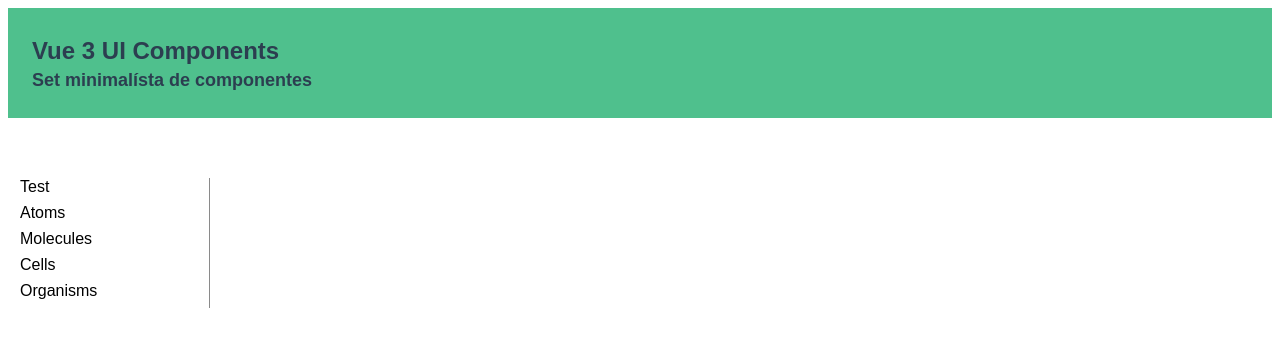
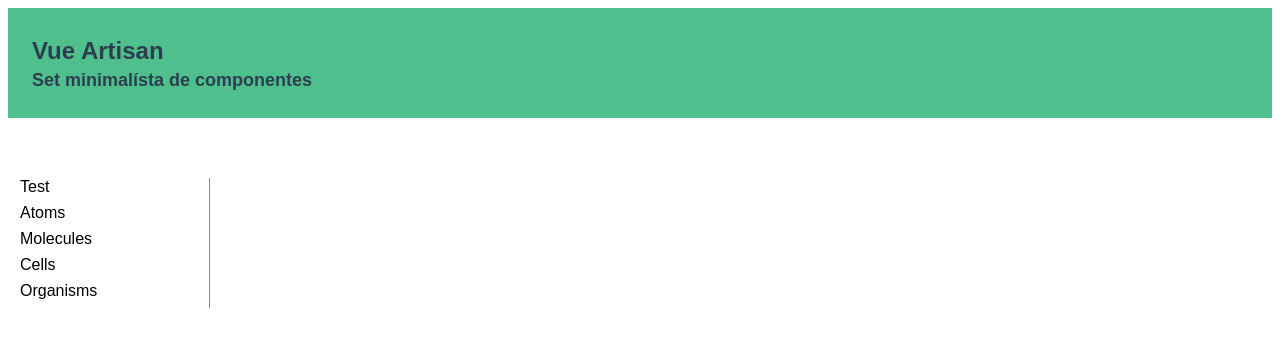
Before and after one commit to iamadeveloper-es/vue-artisan, a Vue app: page / in a window 1280 px wide. Shown: the top 338 px of the page. Built offline with nearby package versions, Linux system fonts and the light colour scheme.

Commit message:
Renombramiento título librería

```diff
--- a/index.html
+++ b/index.html
@@ -4,7 +4,7 @@
     <meta charset="UTF-8">
     <link rel="icon" href="/favicon.ico">
     <meta name="viewport" content="width=device-width, initial-scale=1.0">
-    <title>Vue3 Ui Components</title>
+    <title>Vue Artisan</title>
   </head>
   <body>
     <div id="app"></div>
--- a/src/App.vue
+++ b/src/App.vue
@@ -12,7 +12,7 @@
 <template lang="pug">
 .app-wrapper
   header
-    h1 Vue 3 UI Components
+    h1 Vue Artisan
     h2 Set minimalísta de componentes
   dashboard
 </template>
```
